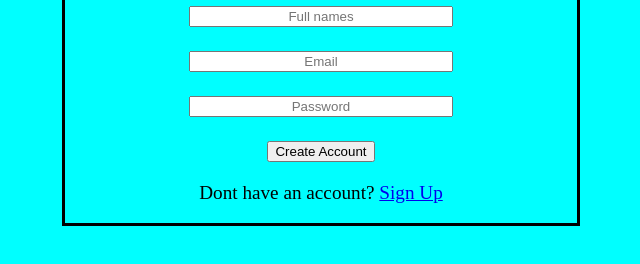
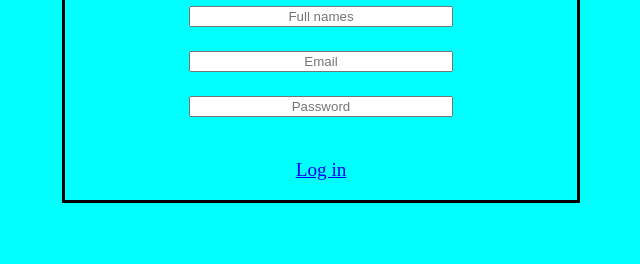
Before and after one commit to Moraaalice/Assignment-2-front-web, a plain HTML site: page login.html in a window 1280 px wide. Shown: the part 94-358 px from the top of the page, without its empty margins (319-959 px from the left). Drawn offline with Linux system fonts and the light colour scheme.

Commit message:
second web assignment

```diff
--- a/login.html
+++ b/login.html
@@ -38,8 +38,7 @@
     <input type="text" placeholder="Password">
     <br/>
     <br/>
-    <button>Create Account</button>
-    <p>Dont have an account? <a href="table.html">Sign Up</a></p>
+    <p><a href="table.html">Log in</a></p>
 
   </form>
 
```
Also changed, not shown: table.html (+0 -8 lines).
